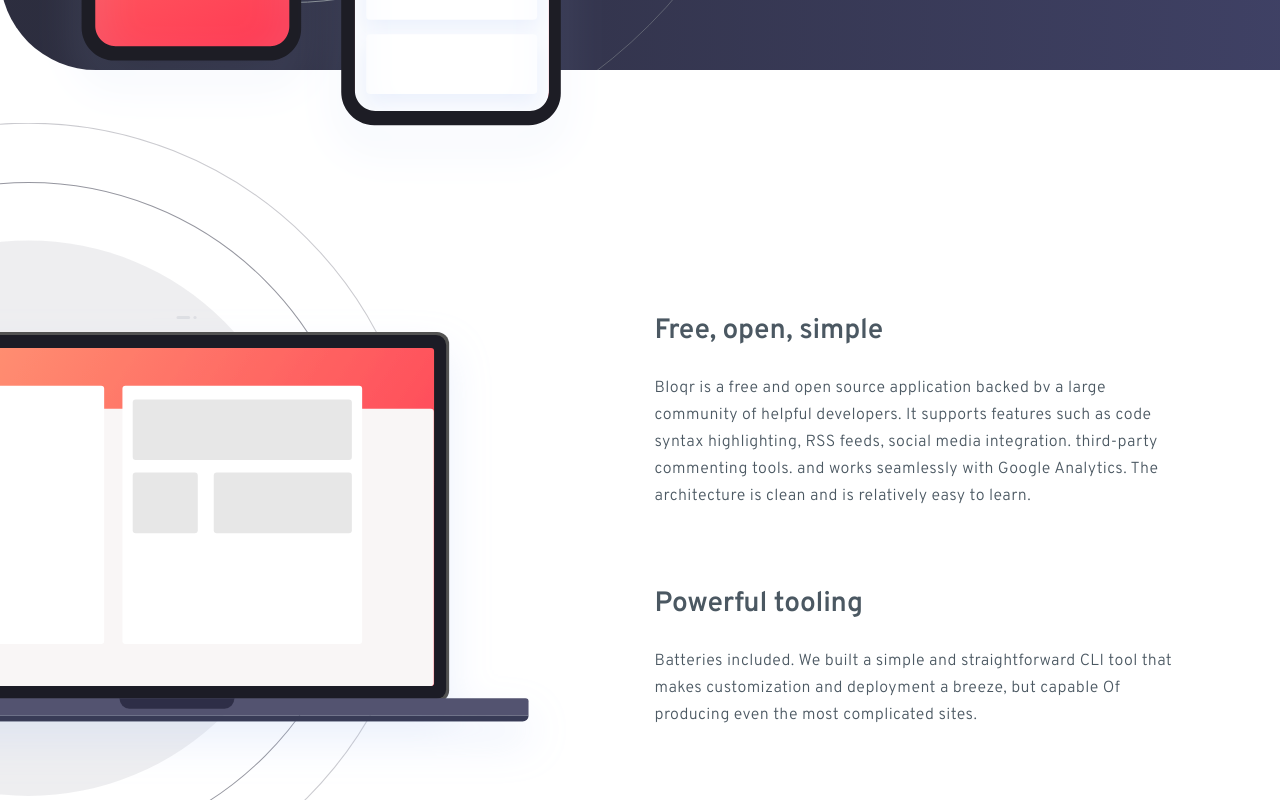
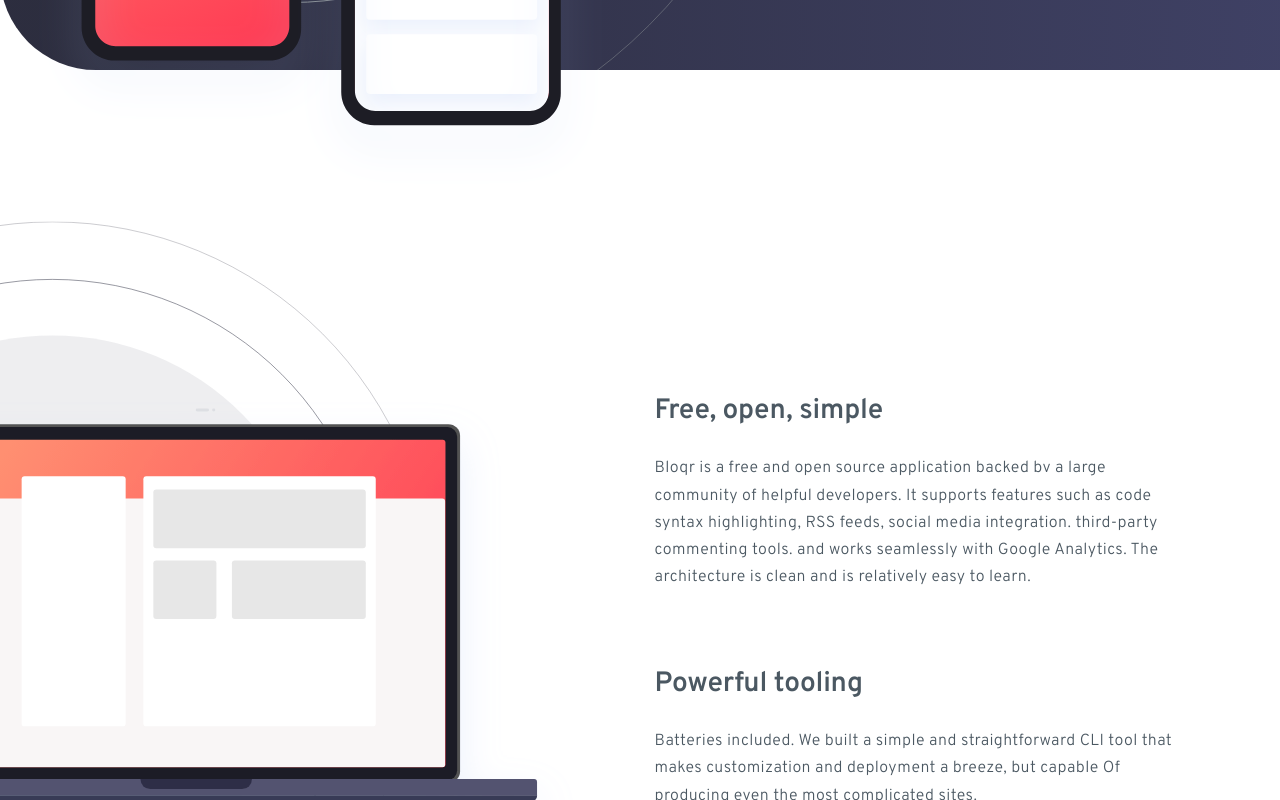
Before and after one commit to rwxdan/blogr-landing-page, a React (Vite) app: page / in a window 1280 px wide. Shown: the part 1920-2720 px from the top of the page. Built offline with nearby package versions, Linux system fonts and the light colour scheme.

Commit message:
Switch space strategy

```diff
--- a/src/assets/styles/main.css
+++ b/src/assets/styles/main.css
@@ -165,7 +165,8 @@ h3 + .purpose {
 }
 
 .illustration-laptop-container {
-  transform: scale(1.75) translateX(-8.25rem) translateY(0.5rem);
+  transform: scale(1.25) translateX(-15.5rem) translateY(1rem);
+  margin-right: -12.5rem;
 }
 
 .footer-links {
```
